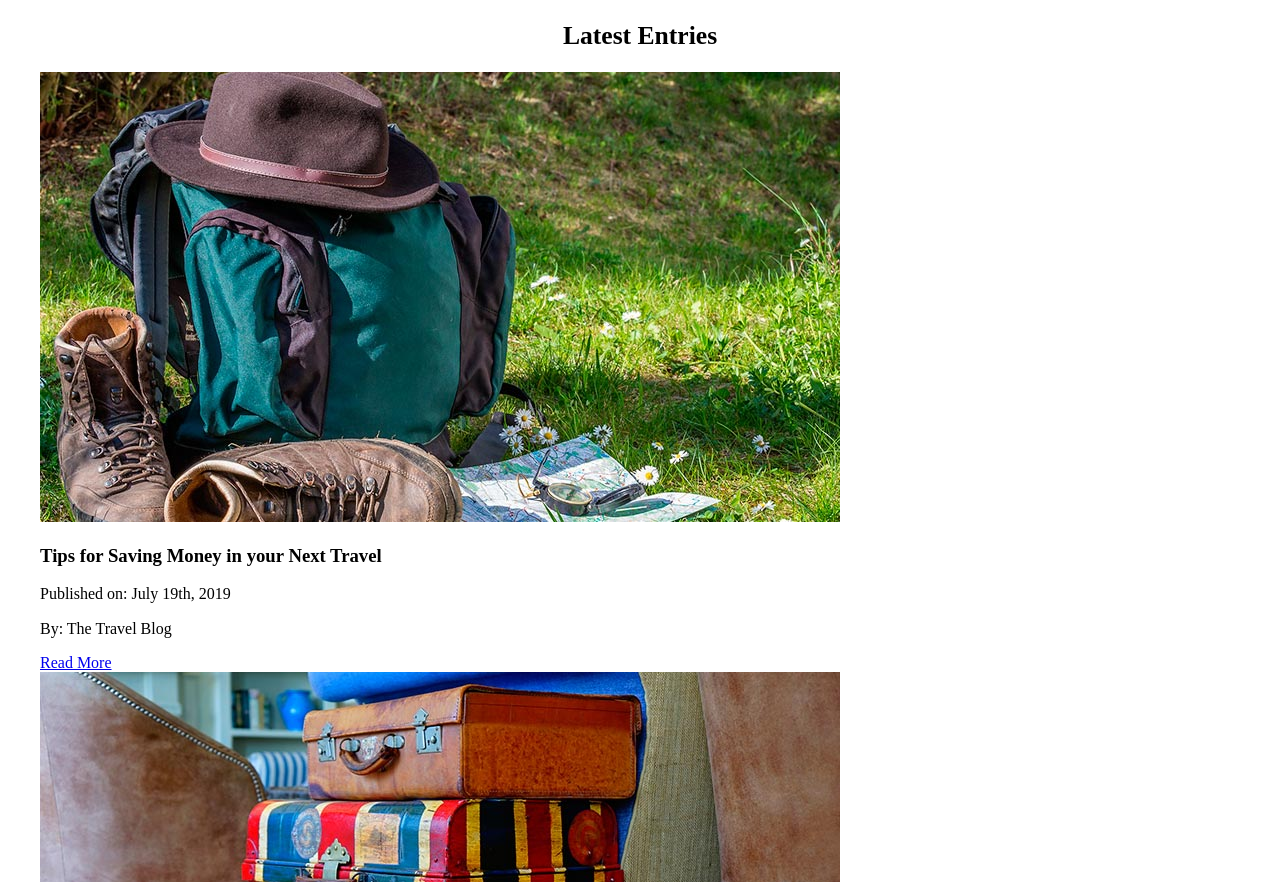
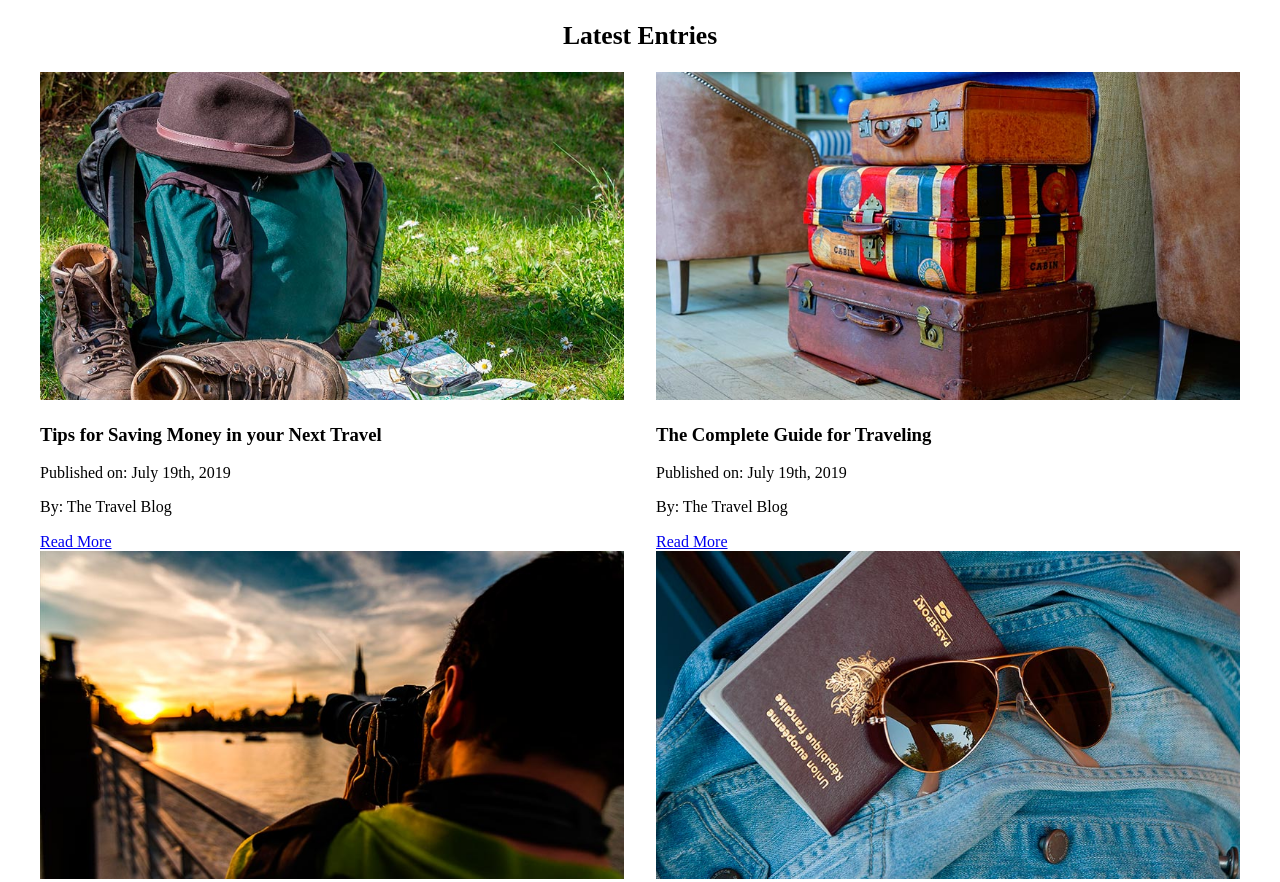
Before and after one commit to rusteauG/Flex_1, a plain HTML site: page cards-flexbox/index.html in a window 1280 px wide. Shown: the top 882 px of the page. Drawn offline with nearby package versions, Linux system fonts and the light colour scheme.

Commit message:
Make images Responsive

```diff
--- a/cards-flexbox/css/styles.css
+++ b/cards-flexbox/css/styles.css
@@ -15,10 +15,20 @@ h2 {
 	text-align: center;
 	font-size: 1.6rem;
 }
+/* Make images Responsive */
+img {
+	max-width: 100%;
+}
+
 .main-content {
 	display: flex;
 	justify-content: space-between;
 	flex-wrap: wrap;
 }
-.entry {
+
+/* Apply to Smaller Device */
+@media (min-width: 480px) {
+	.entry {
+		flex: 0 0 calc(50% - 1rem);
+	}
 }
```
